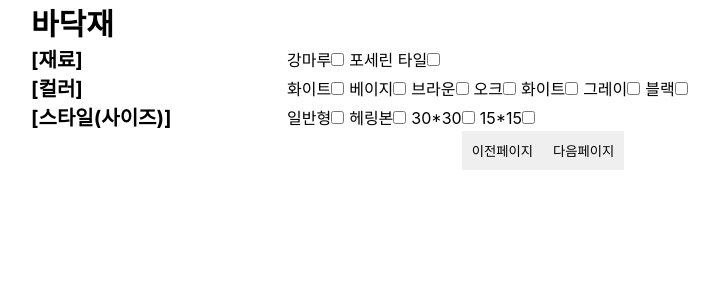
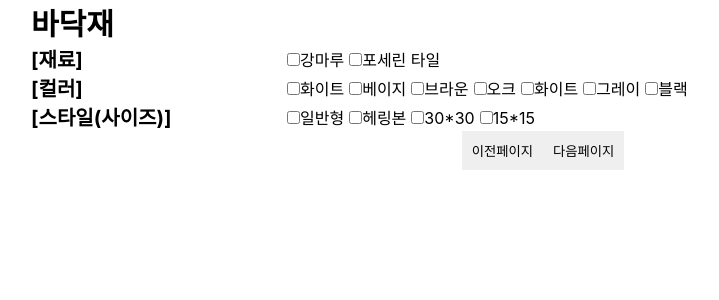
Before and after one commit to che-ri/apartmentary-test, a React (Create React App) app: page /check/0 in a window 1280 px wide. Shown: the top 300 px of the page, without its empty margins (97-816 px from the left). Built offline with nearby package versions, Linux system fonts and the light colour scheme.

Commit message:
[feat] 컴포넌트 분리

```diff
--- /dev/null
+++ b/src/components/CheckBoxGroup.jsx
@@ -0,0 +1,63 @@
+import React from "react";
+import styled from "styled-components";
+
+export default function CheckBoxGroup({
+  groupProperties,
+  groupTag,
+  checkedList,
+  handleSetCheckedList,
+}) {
+  return (
+    <>
+      <GroupProperty>[{groupProperties}]</GroupProperty>
+      <CheckBoxWrapper>
+        {groupTag.map((item) => {
+          const itemId = item.id;
+          const itemName = item.name;
+          const itemDependency = item.dependency ? item.dependency : undefined;
+          return (
+            //체크박스
+            <CheckBox key={itemId}>
+              <input
+                type="checkbox"
+                id={itemId}
+                checked={
+                  checkedList.tag.find((item) => item.id === itemId)
+                    ? true
+                    : false
+                }
+                onChange={() =>
+                  handleSetCheckedList(
+                    itemId,
+                    groupProperties,
+                    itemName,
+                    itemDependency
+                  )
+                }
+              />
+              <label htmlFor={itemId}>{itemName}</label>
+            </CheckBox>
+          );
+        })}
+      </CheckBoxWrapper>
+    </>
+  );
+}
+
+const CheckGroup = styled.div`
+  display: grid;
+  grid-template-columns: 1fr 3fr;
+  align-items: center;
+`;
+
+const GroupProperty = styled.span`
+  font-size: 20px;
+  font-weight: bold;
+`;
+
+const CheckBoxWrapper = styled.div``;
+
+const CheckBox = styled.div`
+  display: inline-block;
+  margin-right: 5px;
+`;
--- a/src/pages/Check.jsx
+++ b/src/pages/Check.jsx
@@ -61,49 +61,18 @@ export default function Check() {
       <CheckListWrapper>
         <CheckTitle>{caseBank[checkListIdx].title}</CheckTitle>
         {caseBank[checkListIdx].list.map((group, groupIdx) => {
-          const groupId = group.id;
-          const groupProperties = group.properties;
-          const groupTag = group.tag;
+          const groupData = {
+            groupId: group.id,
+            groupProperties: group.properties,
+            groupTag: group.tag,
+            groupIdx: groupIdx,
+            checkedList: checkedList[checkListIdx].list[groupIdx],
+            handleSetCheckedList: handleSetCheckedList,
+          };
           return (
-            <>
-              <CheckGroup key={groupId}>
-                <GroupProperty>[{groupProperties}]</GroupProperty>
-                <CheckBoxWrapper>
-                  {groupTag.map((item, itemIdx) => {
-                    const itemName = item.name;
-                    const itemDependency = item.dependency
-                      ? item.dependency
-                      : undefined;
-                    const itemId = item.id;
-                    return (
-                      //체크박스
-                      <CheckBox key={itemId}>
-                        <label htmlFor={itemId}>{itemName}</label>
-                        <input
-                          type="checkbox"
-                          id={itemId}
-                          checked={
-                            checkedList[checkListIdx].list[groupIdx].tag.find(
-                              (item) => item.id === itemId
-                            )
-                              ? true
-                              : false
-                          }
-                          onChange={() =>
-                            handleSetCheckedList(
-                              itemId,
-                              groupProperties,
-                              itemName,
-                              itemDependency
-                            )
-                          }
-                        />
-                      </CheckBox>
-                    );
-                  })}
-                </CheckBoxWrapper>
-              </CheckGroup>
-            </>
+            <CheckBoxGroupGrid>
+              <CheckBoxGroup key={groupData.groupId} {...groupData} />
+            </CheckBoxGroupGrid>
           );
         })}
       </CheckListWrapper>
```
